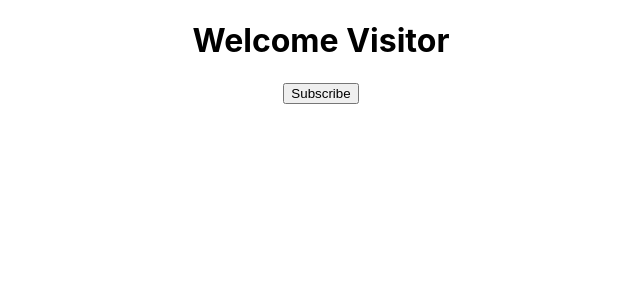
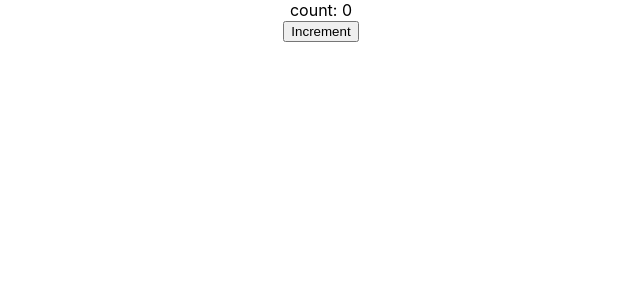
Before and after one commit to BubbaTLC/React-Tutorial, a React (Create React App) app: page / in a window 1280 px wide. Shown: the top 300 px of the page, without its empty margins (319-959 px from the left). Built offline with nearby package versions, Linux system fonts and the light colour scheme.

Commit message:
Finished Episode 11 - setState. --BC

```diff
--- a/src/App.js
+++ b/src/App.js
@@ -1,14 +1,16 @@
 // import logo from "./logo.svg";
 import "./App.css";
+import Counter from "./components/Counter";
 // import Greet from "./components/Greet";
 // import Welcome from "./components/Welcome";
 // import Hello from "./components/Hello";
-import Message from "./components/Message"
+// import Message from "./components/Message"
 
 function App() {
     return (
         <div className="App">
-            <Message></Message>
+            <Counter></Counter>
+            {/* <Message></Message> */}
             {/* <Greet name="Bubba" heroName="Wizard">
                 <p>This is children props</p>
             </Greet>
--- /dev/null
+++ b/src/components/Counter.js
@@ -0,0 +1,47 @@
+import React, { Component } from "react";
+
+class Counter extends Component {
+    constructor(props) {
+        super(props);
+
+        this.state = {
+            count: 0,
+        };
+    }
+
+    increment() {
+        // setState is in-synchronous
+        // always execute code in a callback if it needs to run after a setState
+        // this.setState(
+        //     {
+        //         count: this.state.count + 1,
+        //     },
+        //     () => {
+        //         console.log("Callback Value", this.state.count);
+        //     }
+        // );
+        this.setState((prevState, props) => ({
+            count: prevState.count + 1,
+        }));
+        console.log(this.state.count); // Not using setState will cause the UI to not update
+    }
+
+    incrementFive() {
+        this.increment();
+        this.increment();
+        this.increment();
+        this.increment();
+        this.increment();
+    }
+
+    render() {
+        return (
+            <div>
+                <div>count: {this.state.count}</div>
+                <button onClick={() => this.incrementFive()}>Increment</button>
+            </div>
+        );
+    }
+}
+
+export default Counter;
```
